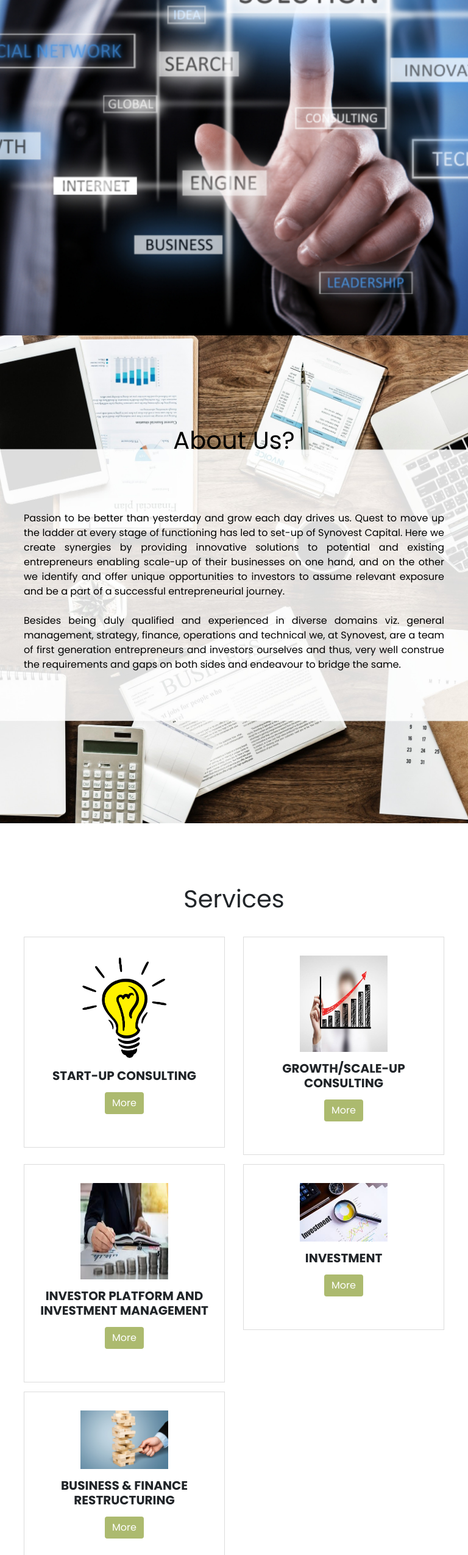
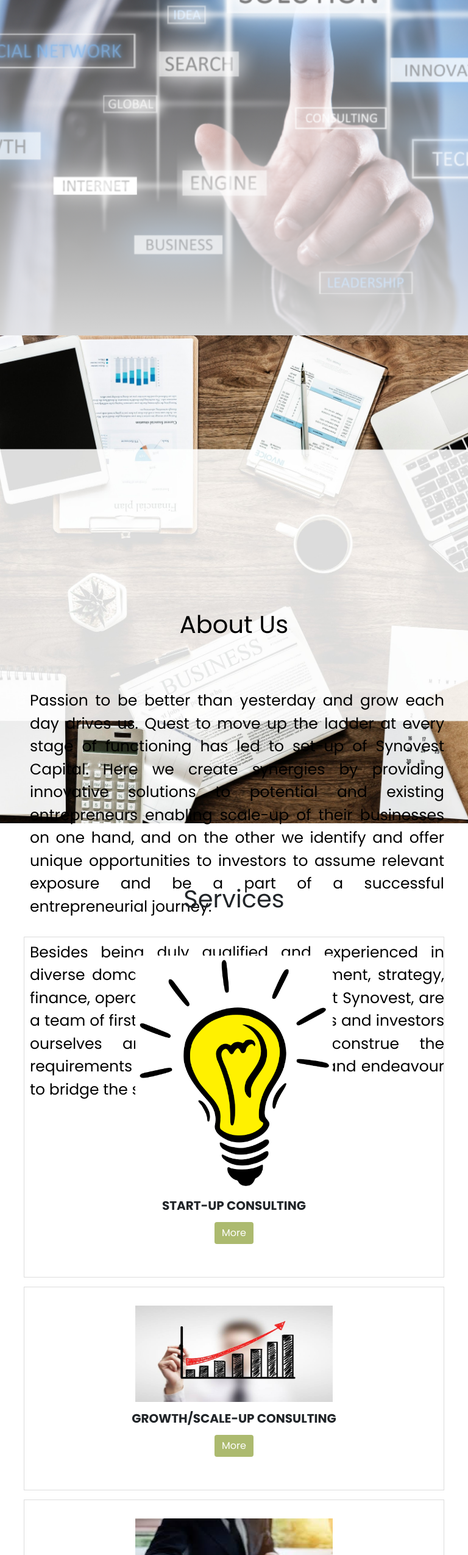
Before and after one commit to khabya/vivek_jalan_website, a plain HTML site: page project/index.html in a window 768 px wide. Shown: the part 250-2800 px from the top of the page at 61% size. Drawn offline with nearby package versions, Linux system fonts and the light colour scheme.

Commit message:
Mobile version

```diff
--- a/project/index.html
+++ b/project/index.html
@@ -70,7 +70,7 @@
                      <div class="col-md-12 col-sm-12 col-xs-12 text-center">
                          <div class="section-header">
                              <br/><br/>
-                             <h1> About Us? </h1>
+                             <h1> About Us </h1>
                          </div>
                      </div>
                 </div>
@@ -108,7 +108,7 @@
                 </div>
 
                 <div class="row">
-                    <div class="col-lg-4 col-md-6">
+                    <div class="col-lg-4 col-md-12">
                         <div class="single-service wow animated fadeInDown" data-wow-delay="0.2s">
                             <img src="images/services/startup.png">
                             <h2> Start-up consulting </h2>
@@ -123,7 +123,7 @@
                             </p>
                         </div>
                     </div>
-                    <div class="col-lg-4 col-md-6">
+                    <div class="col-lg-4 col-md-12">
                         <div class="single-service wow animated fadeInDown" data-wow-delay="0.4s">
                             <img src="images/services/growth.jpg" style="height:158px">
                             <h2> Growth/Scale-up Consulting </h2>
@@ -136,7 +136,7 @@
                             </p>
                         </div>
                     </div>
-                    <div class="col-lg-4 col-md-6">
+                    <div class="col-lg-4 col-md-12">
                         <div class="single-service wow animated fadeInDown" data-wow-delay="0.6s">
                             <img src="images/services/management.jpg" style="height:158px">
                             <h2> Investor Platform and Investment Management </h2>
@@ -150,7 +150,7 @@
                                 to achieve the desired business growth, returns and overall investment objective. </p>
                         </div>
                     </div>
-                    <div class="col-lg-6 col-md-6">
+                    <div class="col-lg-6 col-md-12">
                         <div class="single-service wow animated fadeInDown" data-wow-delay="0.8s">
                             <img src="images/services/investment.jpg">
                             <h2> Investment </h2>
@@ -162,7 +162,7 @@
                             </p>
                         </div>
                     </div>
-                    <div class="col-lg-6 col-md-6">
+                    <div class="col-lg-6 col-md-12">
                         <div class="single-service wow animated fadeInDown" data-wow-delay="1.0s">
                             <img src="images/services/finance.jpg">
                             <h2> Business & Finance Restructuring </h2>
@@ -196,7 +196,7 @@
 
 
                 <div class="row">
-                    <div class="col-lg-6 col-md-6">
+                    <div class="col-lg-6 col-md-12">
                         <div class="single-testi wow animated fadeInDown" data-wow-delay="0.2s">
 
                             <div class="img-area">
@@ -225,7 +225,7 @@
                             </p>
                         </div>
                     </div>
-                    <div class="col-lg-6 col-md-6">
+                    <div class="col-lg-6 col-md-12">
                         <div class="single-testi wow animated fadeInDown" data-wow-delay="0.4s">
                             <div class="img-area">
                                 <img src="images/team/rajanish_pic.jpg" alt="">
--- a/project/style.css
+++ b/project/style.css
@@ -41,15 +41,15 @@ html{
     color: #fff;
     position: relative;
 }
-/*.slider-area:before{*/
-/*    content: '';*/
-/*    position: absolute;*/
-/*    width: 100%;*/
-/*    height: 120%;*/
-/*    top: 0;*/
-/*    left: 0;*/
-/*    background: linear-gradient(360deg,#fff, transparent);*/
-/*}*/
+.slider-area:before{
+    content: '';
+    position: absolute;
+    width: 100%;
+    height: 120%;
+    top: 0;
+    left: 0;
+    background: linear-gradient(360deg,#fff, transparent);
+}
 .slider-text h1{
     font-size: 45px;
     font-weight: bold;
@@ -290,9 +290,13 @@ html{
     }
     .navbar-toggler-icon i.fa{
         color: #fff;
+        font-size: 50px;
     }
     .slider-text{
         padding-top: 70%;
+    }
+    .navbar-nav .nav-link{
+        font-size: 50px;
     }
 
 
@@ -300,11 +304,13 @@ html{
         padding-right: 0;
         margin-bottom: 30px;
     }
-    .item-text{
-        margin-top: 30px;
-        padding-left: 0;
+    .about-area .section-header{
+        padding: 50px;
+        font-size: 100px;
     }
-
+    .about-area .item-text{
+        font-size: 25px;
+    }
 
     .single-stats h2{
         font-size: 30px;
```
